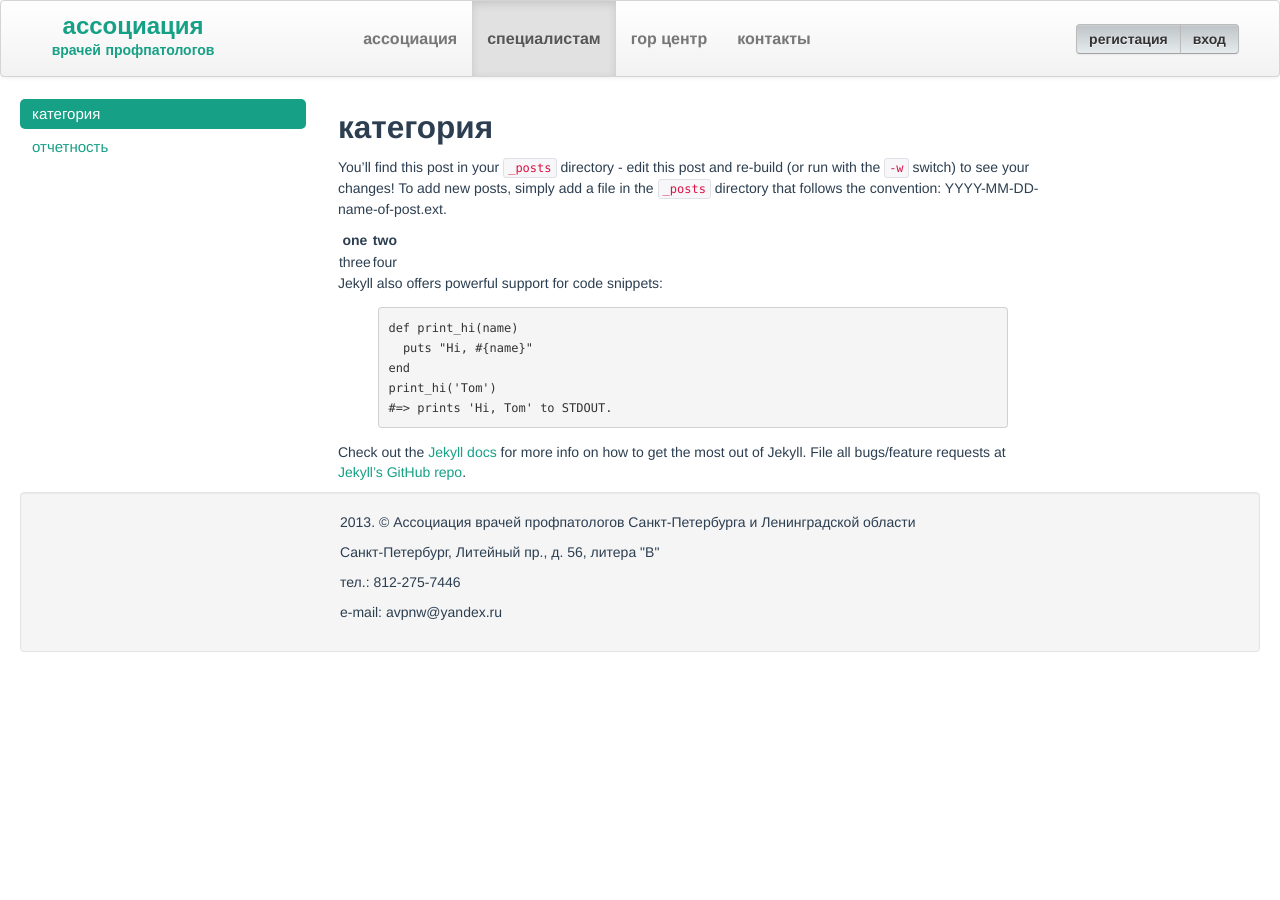
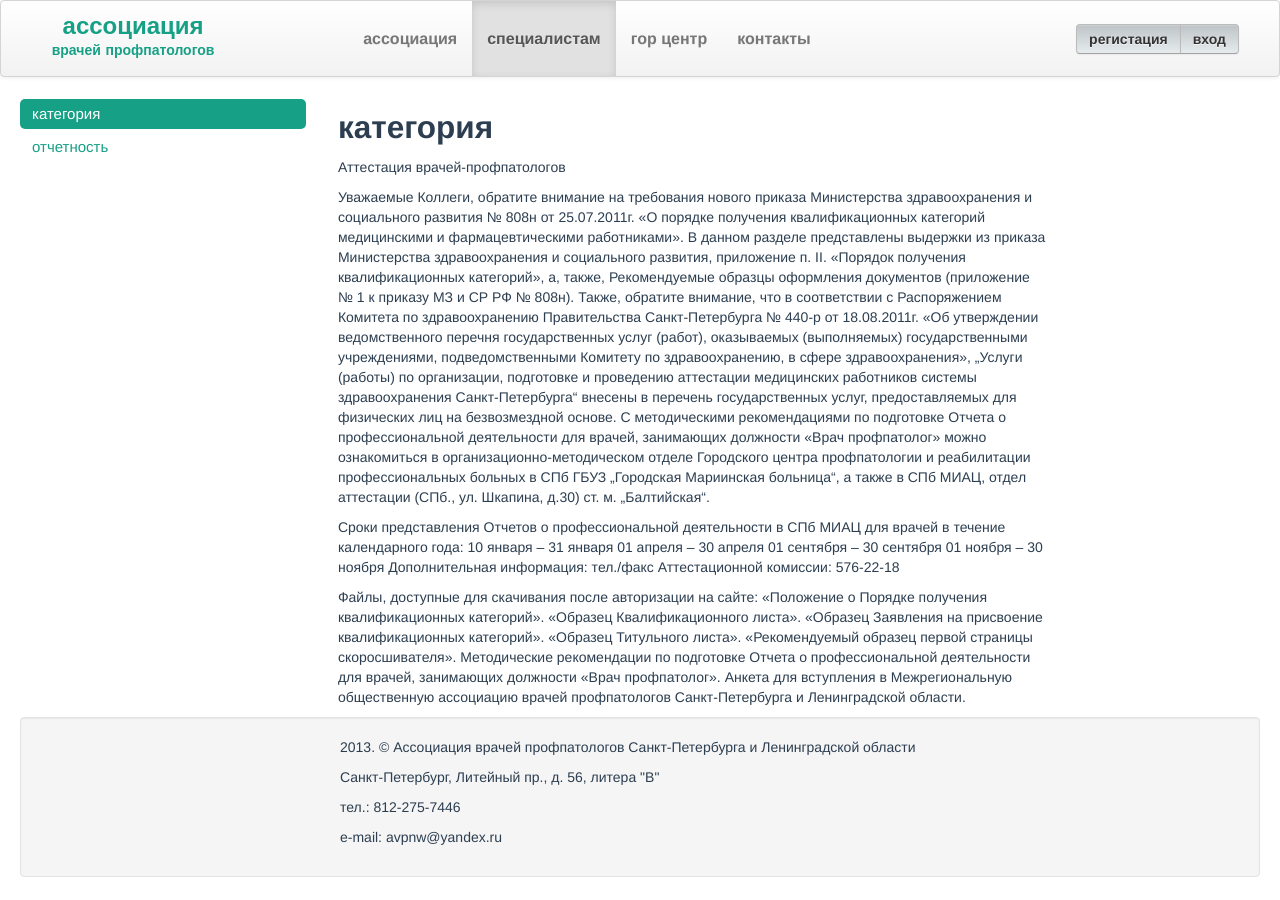
Before and after one commit to avpnw/avpnw, a Jekyll site: the page built from docs/category.md, in a window 1280 px wide. Built offline with Jekyll 4.4.1, drawn with Linux system fonts in a browser that asks for light colours; Markdown is read by kramdown in place of the engine named in the settings.

Commit message:
Update category.md

```diff
--- a/docs/category.md
+++ b/docs/category.md
@@ -4,25 +4,26 @@ title:  "категория"
 categories: специалистам
 permalink: /spec/category/
 ---
+Аттестация врачей-профпатологов
 
-You'll find this post in your `_posts` directory - edit this post and re-build (or run with the `-w` switch) to see your changes!
-To add new posts, simply add a file in the `_posts` directory that follows the convention: YYYY-MM-DD-name-of-post.ext.
+Уважаемые Коллеги, обратите внимание на требования нового приказа Министерства здравоохранения и социального развития № 808н от 25.07.2011г. «О порядке получения квалификационных категорий медицинскими и фармацевтическими работниками».
+В данном разделе представлены выдержки из приказа Министерства здравоохранения и социального развития, приложение п. II. «Порядок получения квалификационных категорий», а, также, Рекомендуемые образцы оформления документов (приложение № 1 к приказу МЗ и СР РФ № 808н).
+Также, обратите внимание, что в соответствии с Распоряжением Комитета по здравоохранению Правительства Санкт-Петербурга № 440-р от 18.08.2011г. «Об утверждении ведомственного перечня государственных услуг (работ), оказываемых (выполняемых) государственными учреждениями, подведомственными Комитету по здравоохранению, в сфере здравоохранения», „Услуги (работы) по организации, подготовке и проведению аттестации медицинских работников системы здравоохранения Санкт-Петербурга“ внесены в перечень государственных услуг, предоставляемых для физических лиц на безвозмездной основе.
+С методическими рекомендациями по подготовке Отчета о профессиональной деятельности для врачей, занимающих должности «Врач профпатолог» можно ознакомиться в организационно-методическом отделе Городского центра профпатологии и реабилитации профессиональных больных в СПб ГБУЗ „Городская Мариинская больница“, а также в СПб МИАЦ, отдел аттестации (СПб., ул. Шкапина, д.30) ст. м. „Балтийская“.
 
-one   | two
-------|------
-three | four
+Сроки представления Отчетов о профессиональной деятельности в СПб МИАЦ для врачей в течение календарного года:
+10 января – 31 января
+01 апреля – 30 апреля
+01 сентября – 30 сентября
+01 ноября – 30 ноября
+Дополнительная информация:
+тел./факс Аттестационной комиссии: 576-22-18
 
-Jekyll also offers powerful support for code snippets:
-
-{% highlight ruby %}
-def print_hi(name)
-  puts "Hi, #{name}"
-end
-print_hi('Tom')
-#=> prints 'Hi, Tom' to STDOUT.
-{% endhighlight %}
-
-Check out the [Jekyll docs][jekyll] for more info on how to get the most out of Jekyll. File all bugs/feature requests at [Jekyll's GitHub repo][jekyll-gh].
-
-[jekyll-gh]: https://github.com/mojombo/jekyll
-[jekyll]:    http://jekyllrb.com
+Файлы, доступные для скачивания после авторизации на сайте:
+«Положение о Порядке получения квалификационных категорий».
+«Образец Квалификационного листа».
+«Образец Заявления на присвоение квалификационных категорий».
+«Образец Титульного листа».
+«Рекомендуемый образец первой страницы скоросшивателя».
+Методические рекомендации по подготовке Отчета о профессиональной деятельности для врачей, занимающих должности «Врач профпатолог».
+Анкета для вступления в Межрегиональную общественную ассоциацию врачей профпатологов Санкт-Петербурга и Ленинградской области.
```
